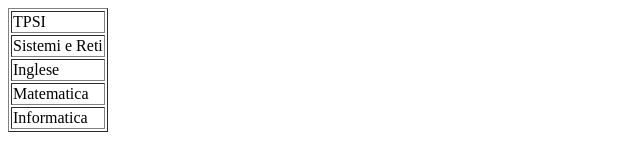
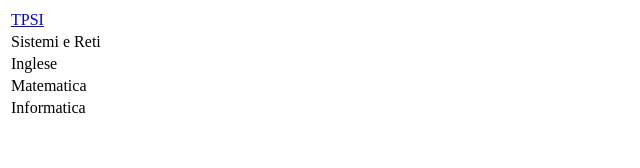
Before and after one commit to icampagnolo/icampagnolo.github.io, a plain HTML site: page menu.html in a window 1280 px wide. Shown: the whole page, without its empty margins (0-640 px from the left). Drawn offline with Linux system fonts and the light colour scheme.

Commit message:
Update menu.html
aggiunto il link a tpsi

```diff
--- a/menu.html
+++ b/menu.html
@@ -1,7 +1,7 @@
 <html>
   <body>
-    <table border="1">
-      <tr> <td>TPSI</td></tr>
+    <table>
+      <tr> <td><a href="tpsi.html" target="dx">TPSI</a></td></tr>
          <tr> <td>Sistemi e Reti</td></tr>
          <tr> <td>Inglese</td></tr>
          <tr> <td>Matematica</td></tr>
```
